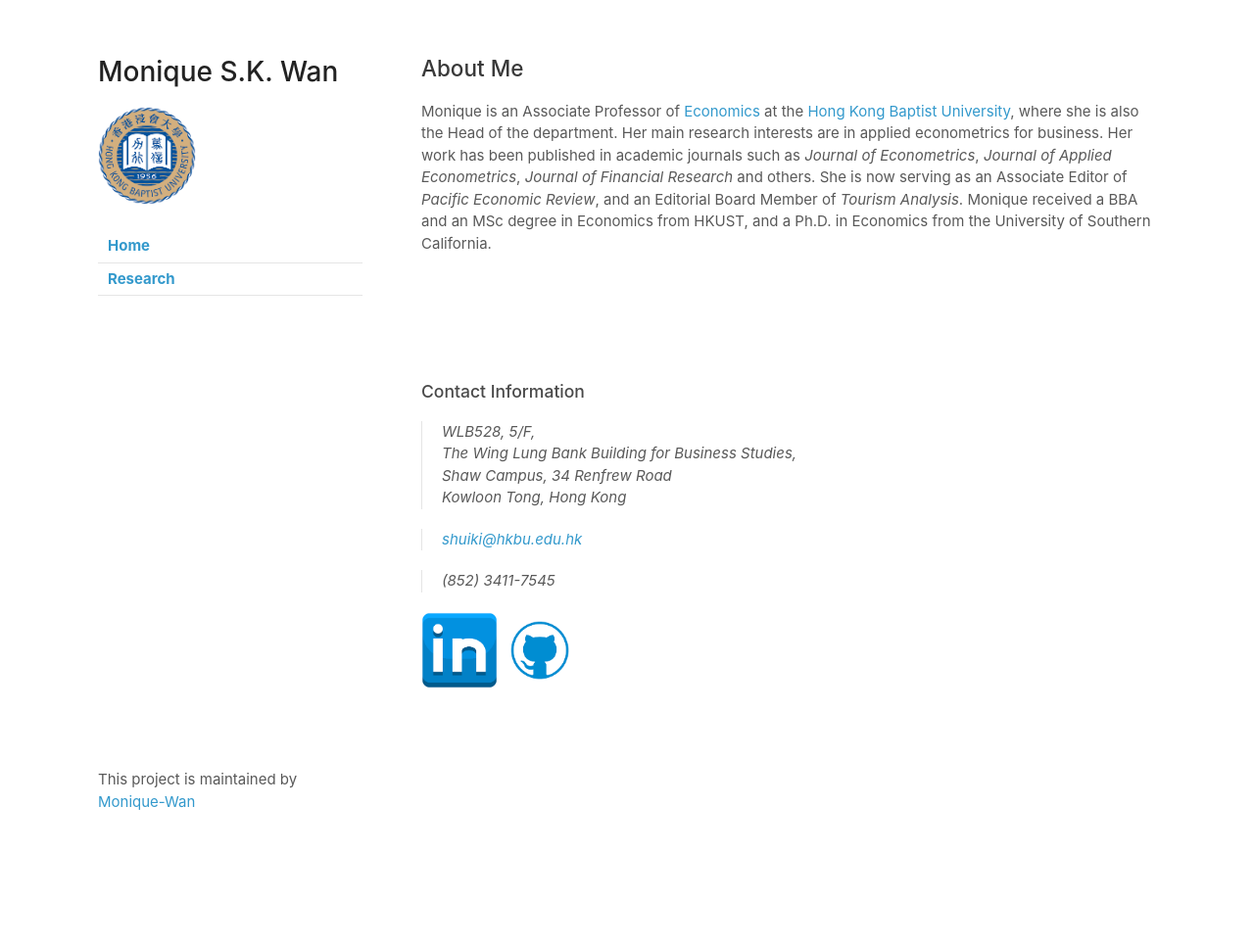
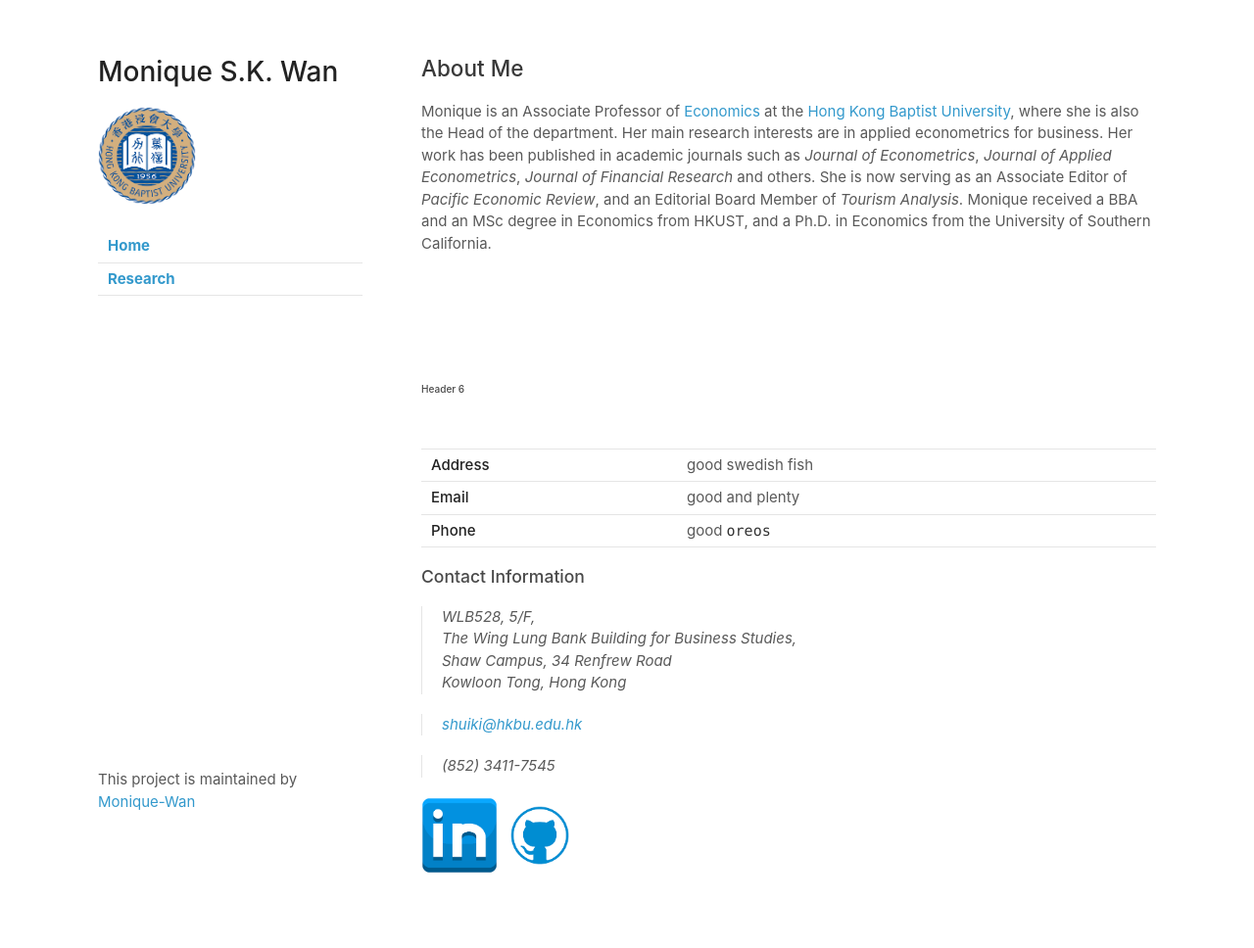
Before and after one commit to Monique-Wan/home, a Jekyll site: the page built from index.md, in a window 1280 px wide. Shown: the whole page at 98% size. Built offline with Jekyll 4.4.1, drawn with Linux system fonts in a browser that asks for light colours; our own code applies the rules of GitHub Pages for plain Markdown files; before the commit the page ends 900 px from its top, so only the background shows below that.

Commit message:
Update index.md

```diff
--- a/index.md
+++ b/index.md
@@ -6,6 +6,13 @@ Monique is an Associate Professor of [Economics](https://econ.hkbu.edu.hk/eng/ma
 <br/><br/>
 
 
+###### Header 6
+
+|              |                   |
+|:-------------|:------------------|
+| **Address**  | good swedish fish |
+| **Email**    | good and plenty   |
+| **Phone**    | good `oreos`      |
 
 ### Contact Information
 > WLB528, 5/F,
```
